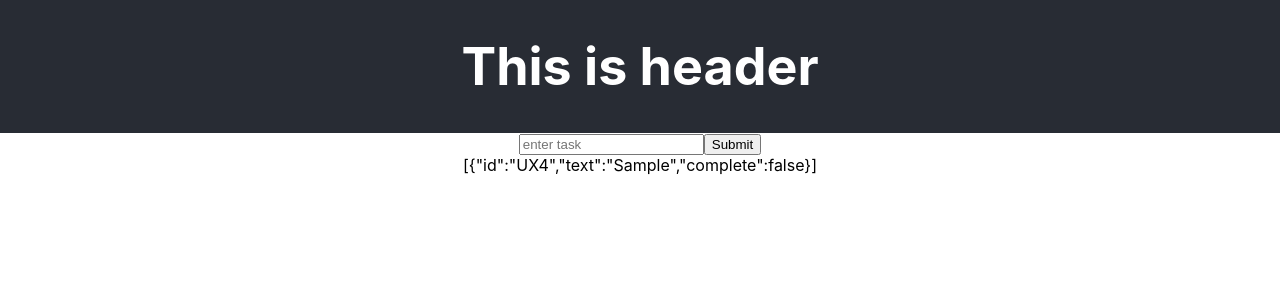
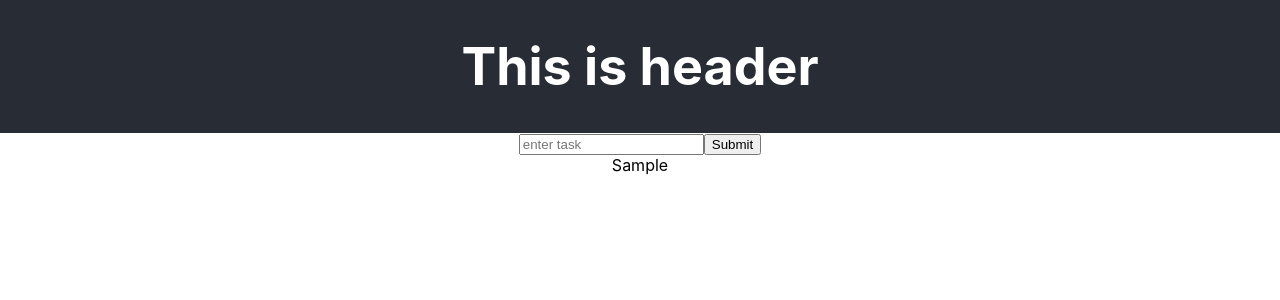
Before and after one commit to AnnaKanska/to-do-lidt, a React (Create React App) app: page / in a window 1280 px wide. Both pictures are taken after typing "Sample" into the empty fields and a click on the button "Submit". Shown: the top 300 px of the page. Built offline with nearby package versions, Linux system fonts and the light colour scheme.

Commit message:
displaying tasks

```diff
--- a/src/components/todo.js
+++ b/src/components/todo.js
@@ -16,7 +16,9 @@ class ToDoList extends Component {
     return (
       <div>
         <ToDoForm onSubmit={this.addNew} />
-        {JSON.stringify(this.state.tasks)}
+        {this.state.tasks.map(task => (
+          <div key={task.id}>{task.text}</div>
+        ))}
       </div>
     );
   }
```
